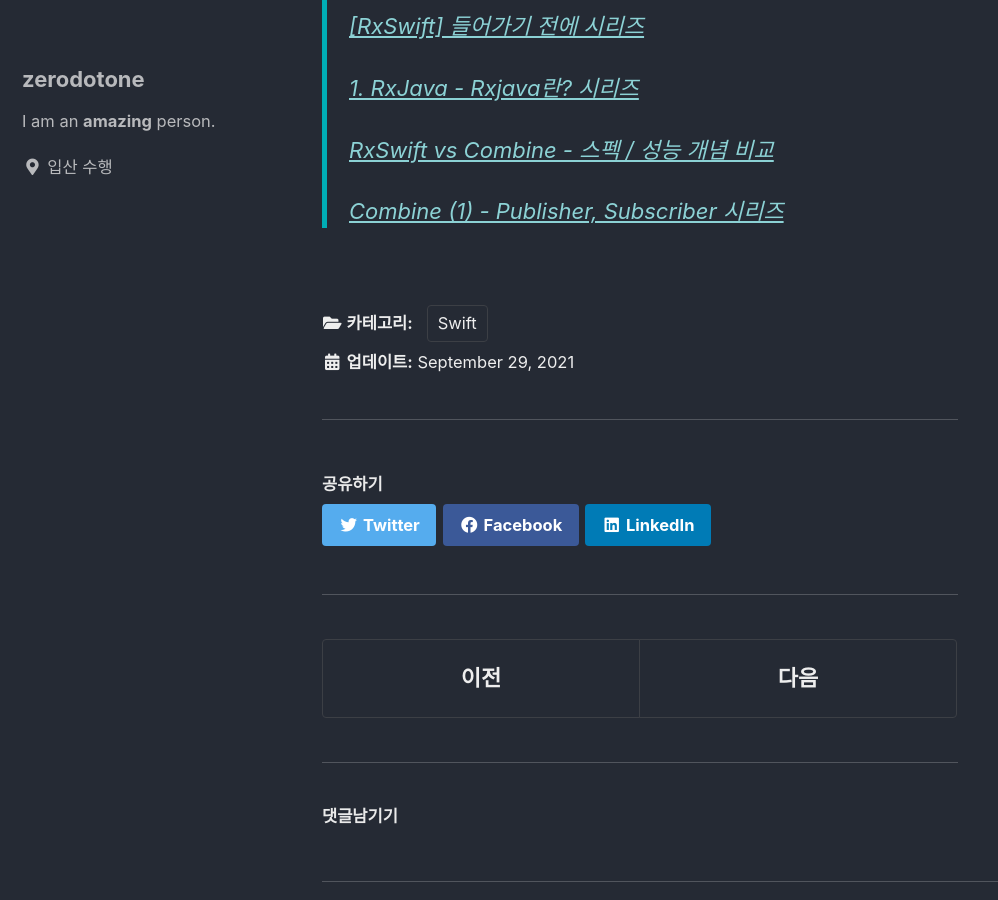
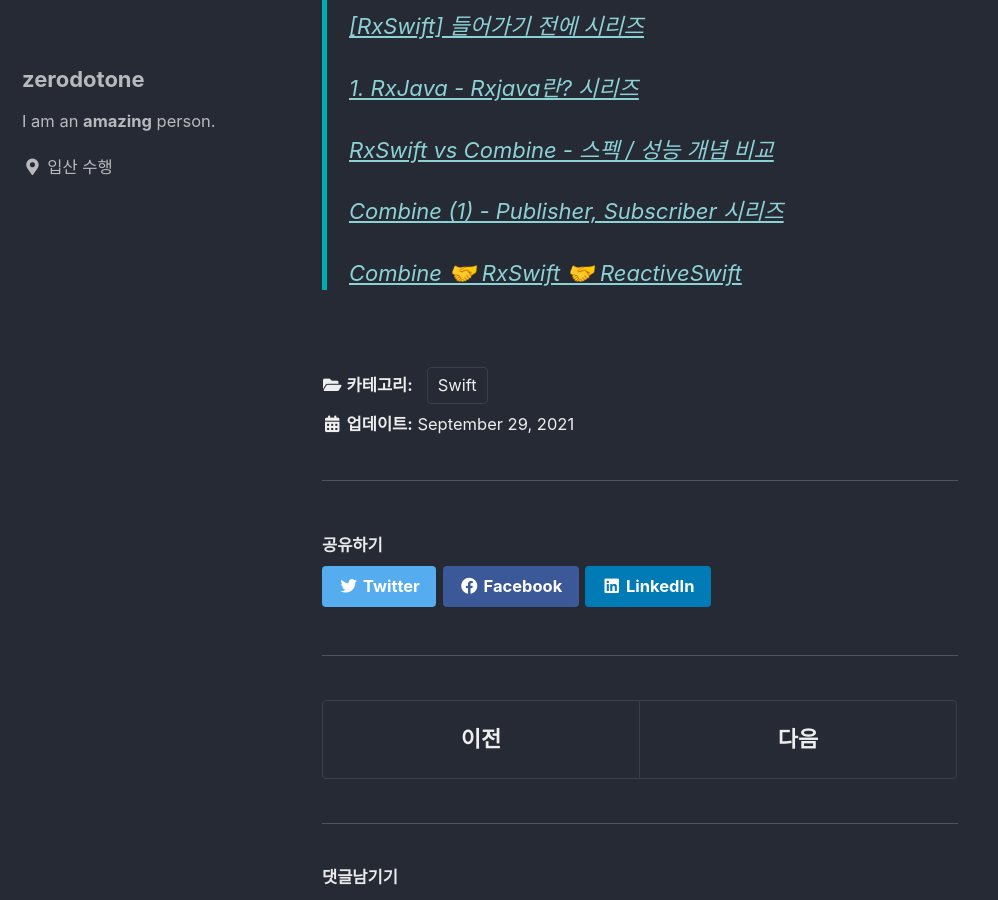
Before and after one commit to zdodev/zdodev.github.io, a Jekyll site: the page built from _posts/2021-09-24-Reactive-Programming-RxSwift.md, in a window 1280 px wide and 900 px high, scrolled down 3161 px. Shown: the whole window, without its empty margins (0-998 px from the left). Built offline with Jekyll 4.4.1, drawn with Linux system fonts in a browser that asks for light colours; cached includes are drawn as plain includes; comment, search, counter and statistics services are not loaded.

Commit message:
✍️: 참고 URL 추가

```diff
--- a/_posts/2021-09-24-Reactive-Programming-RxSwift.md
+++ b/_posts/2021-09-24-Reactive-Programming-RxSwift.md
@@ -96,3 +96,5 @@ ObservableType 프로토콜의 just 메서드(연산자)에서 알 수 있듯이
 > [RxSwift vs Combine - 스펙 / 성능 개념 비교](https://eunjin3786.tistory.com/67)
 >
 > [Combine (1) - Publisher, Subscriber 시리즈](https://zeddios.tistory.com/925?category=842493)
+>
+> [Combine 🤝 RxSwift 🤝 ReactiveSwift](https://presto95.gitbook.io/combine-rxswift-reactiveswift/)
```
